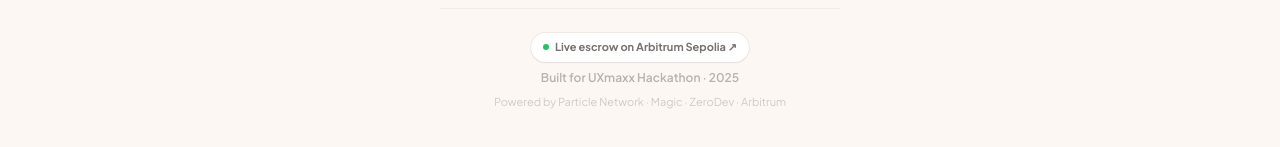
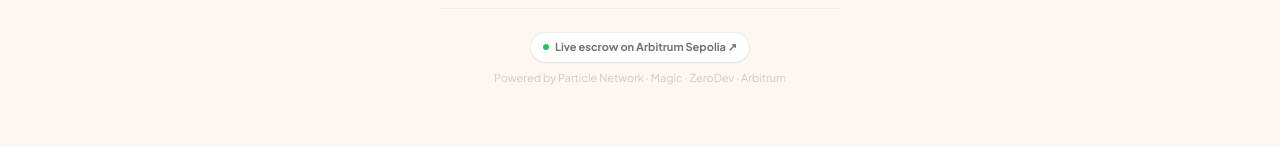
Before and after one commit to Im-A-Nuel/selip, a Next.js app: page / in a window 1280 px wide. Shown: the part 975-1122 px from the top of the page. After the commit the page ends 1101 px from the top, so only its background shows below. Built offline with nearby package versions, Linux system fonts and the light colour scheme; no server answers.

Commit message:
chore(ui): remove hackathon footer line

```diff
--- a/app/page.tsx
+++ b/app/page.tsx
@@ -103,9 +103,6 @@ export default function Home() {
           <span className="h-1.5 w-1.5 rounded-full bg-green-500" aria-hidden />
           Live escrow on {ONCHAIN_PROOF.chain} ↗
         </a>
-        <p className="text-xs font-semibold text-ink/30">
-          Built for UXmaxx Hackathon · 2025
-        </p>
         <p className="text-[11px] text-ink/20">
           Powered by Particle Network · Magic · ZeroDev · Arbitrum
         </p>
```
